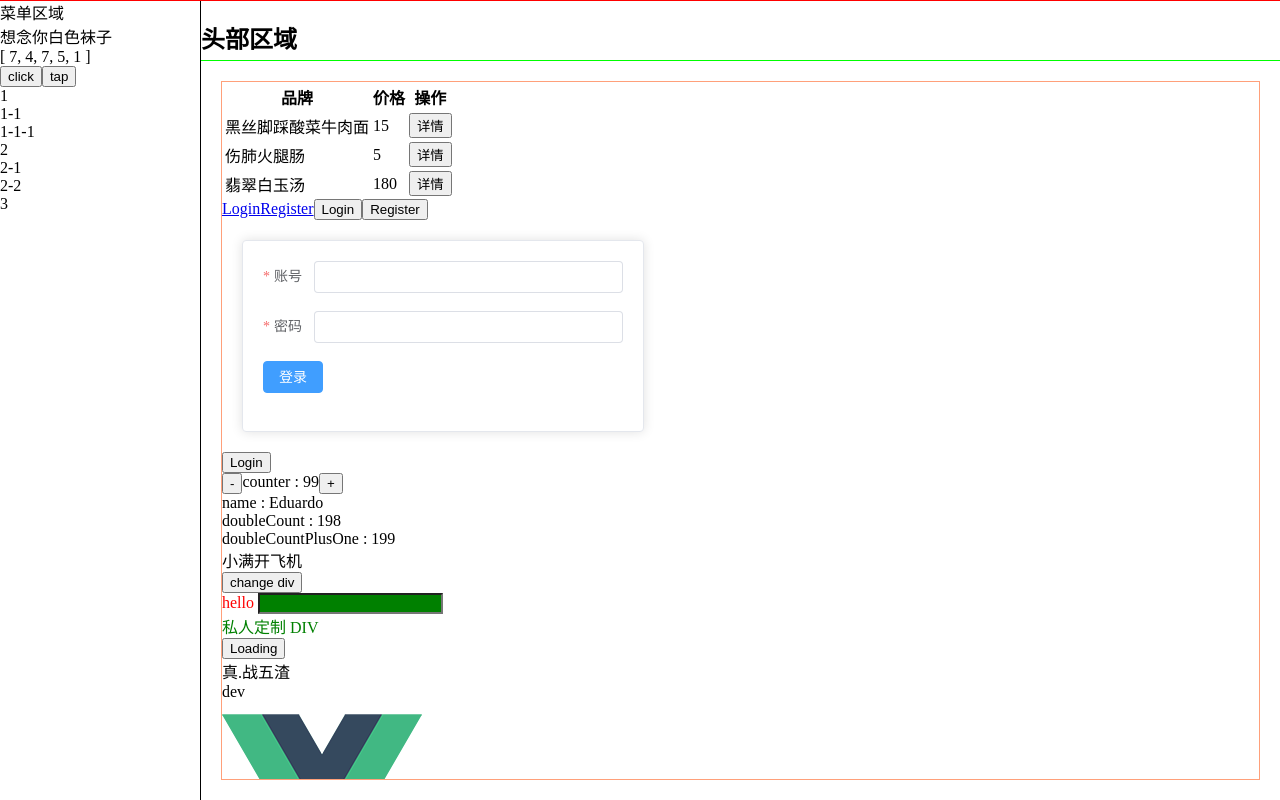
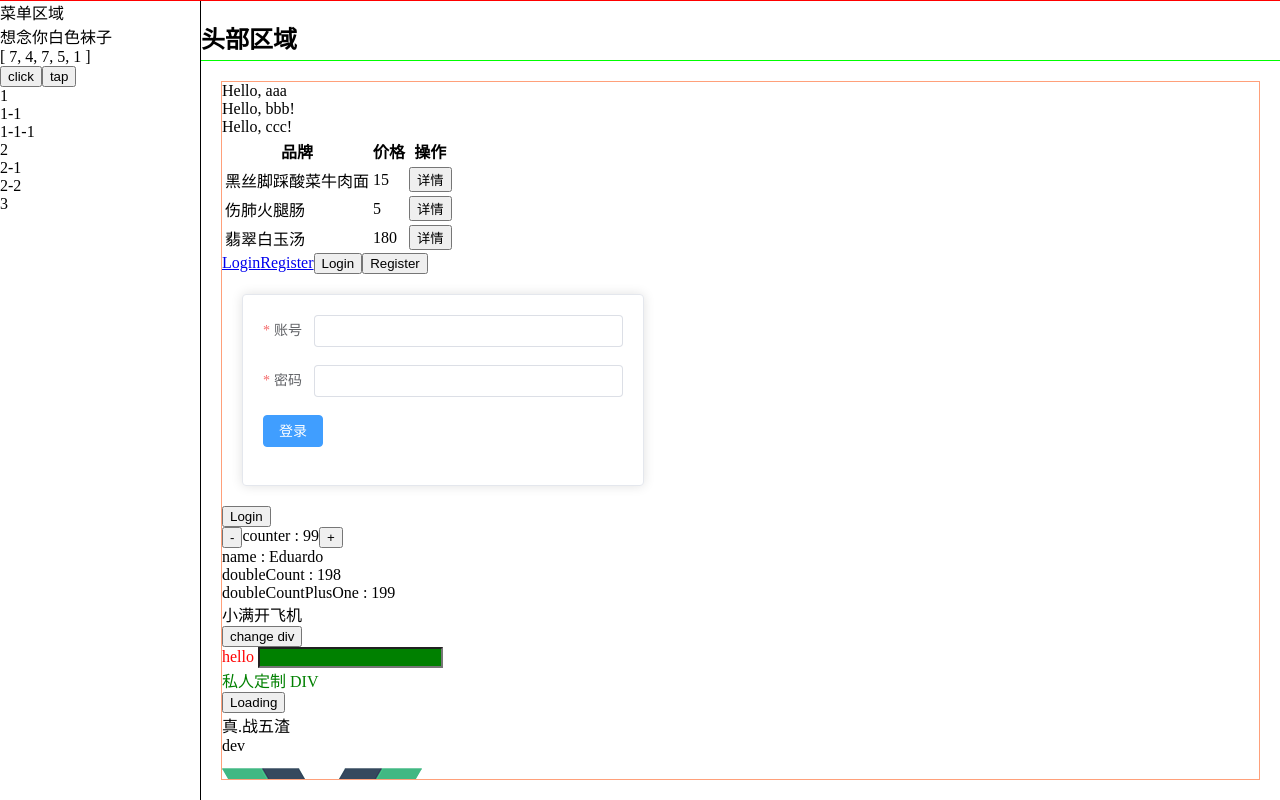
Before and after one commit to Zerxoi/vue-demo, a Vue app: page / in a window 1280 px wide. Built offline with nearby package versions, Linux system fonts and the light colour scheme.

Commit message:
Vue3 渲染函数和JSX/TSX

```diff
--- a/package.json
+++ b/package.json
@@ -19,6 +19,7 @@
   "devDependencies": {
     "@types/node": "^18.0.0",
     "@vitejs/plugin-vue": "^2.3.3",
+    "@vitejs/plugin-vue-jsx": "^1.3.10",
     "less": "^4.1.3",
     "typescript": "^4.5.4",
     "unplugin-auto-import": "^0.9.0",
--- a/src/layouts/Content/index.vue
+++ b/src/layouts/Content/index.vue
@@ -7,6 +7,9 @@ import { data } from "../../assets/list.json"
 import ContentA from "./ContentA.vue"
 import ContentB from './ContentB.vue'
 import ContentC from './ContentC.vue'
+import HelloTsx from '../../tsx/HelloTsx'
+import HelloRender from '../../tsx/HelloRender'
+import HelloVue from "../../tsx/HelloVue.vue"
 
 type Tab = {
     name: string,
@@ -101,6 +104,9 @@ const toDetail = (item: Item) => {
 
 <template>
     <div class="content">
+        <HelloVue msg="aaa"></HelloVue>
+        <HelloRender msg="bbb"></HelloRender>
+        <HelloTsx msg="ccc"></HelloTsx>
         <table>
             <thead>
                 <tr>
--- /dev/null
+++ b/src/tsx/HelloRender.ts
@@ -0,0 +1,10 @@
+import { h } from 'vue'
+
+type Props = {
+    msg: string
+}
+
+// 直接返回 setup() 函数，函数中的第一个参数是 props。
+export default (props: Props) => {
+    return h('div', [h('div', `Hello, ${props.msg}!`)])
+}
--- /dev/null
+++ b/src/tsx/HelloTsx.tsx
@@ -0,0 +1,7 @@
+type Props = {
+    msg: string
+}
+
+export default (props: Props) => {
+    return <div><div>Hello, {props.msg}!</div></div>
+}
--- /dev/null
+++ b/src/tsx/HelloVue.vue
@@ -0,0 +1,13 @@
+<script setup lang="ts">
+type Props = {
+    msg: string
+}
+
+defineProps<Props>()
+</script>
+
+<template>
+    <div>
+        <div>Hello, {{ msg }} </div>
+    </div>
+</template>
--- a/vite.config.ts
+++ b/vite.config.ts
@@ -3,6 +3,7 @@ import vue from '@vitejs/plugin-vue'
 import { ElementPlusResolver } from 'unplugin-vue-components/resolvers'
 import AutoImport from 'unplugin-auto-import/vite'
 import Components from 'unplugin-vue-components/vite'
+import vueJsx from '@vitejs/plugin-vue-jsx'
 
 // https://vitejs.dev/config/
 export default defineConfig({
@@ -21,5 +22,6 @@ export default defineConfig({
       dts: 'src/components.d.ts',
       resolvers: [ElementPlusResolver()],
     }),
+    vueJsx()
   ]
 })
```
Also changed, not shown: 1 other file (tests, documents, lock files or other folders).
